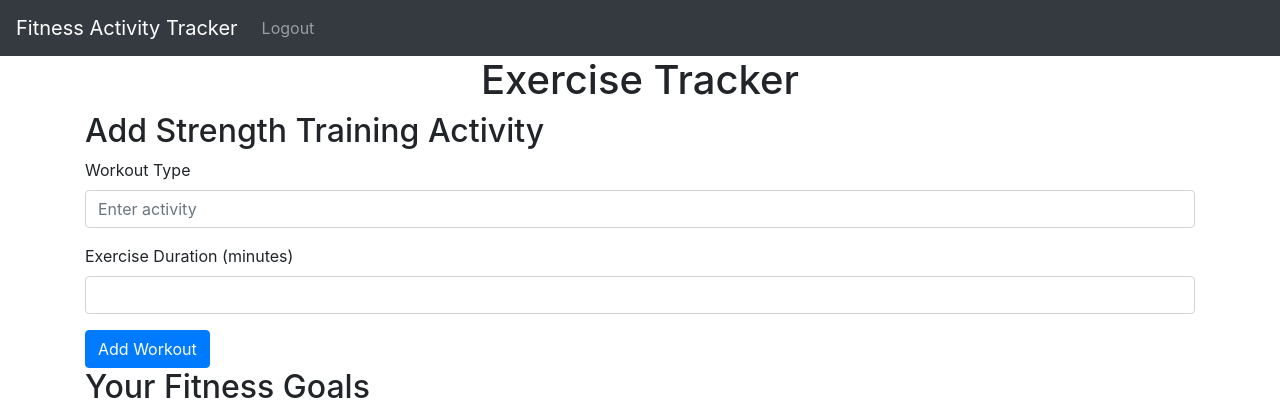
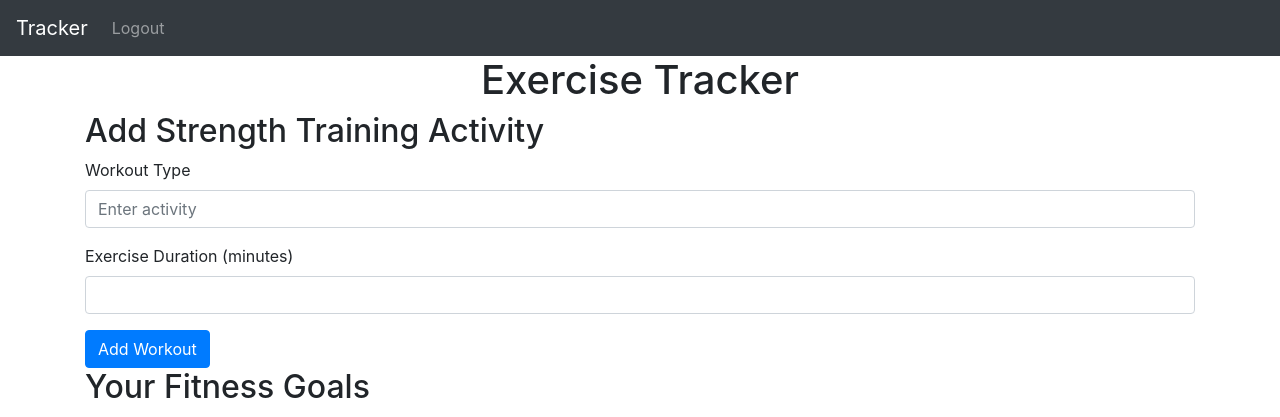
Before and after one commit to aryan41117/DevSecOps, a Flask app: page / in a window 1280 px wide. Shown: the top 417 px of the page. Run offline with Flask 3, Linux system fonts and the light colour scheme; a user stored in the database is signed in; data that the repository does not hold is empty; some libraries are stand-ins or nearby versions.

Commit message:
Update base.html

```diff
--- a/templates/base.html
+++ b/templates/base.html
@@ -8,7 +8,7 @@
   </head>
   <body>
     <nav class="navbar navbar-expand-lg navbar-dark bg-dark">
-      <a class="navbar-brand" href="/">Fitness Activity Tracker</a>
+      <a class="navbar-brand" href="/">Tracker</a>
       <div class="collapse navbar-collapse" id="navbarNav">
         <ul class="navbar-nav">
           {% if user.is_authenticated %}
```
